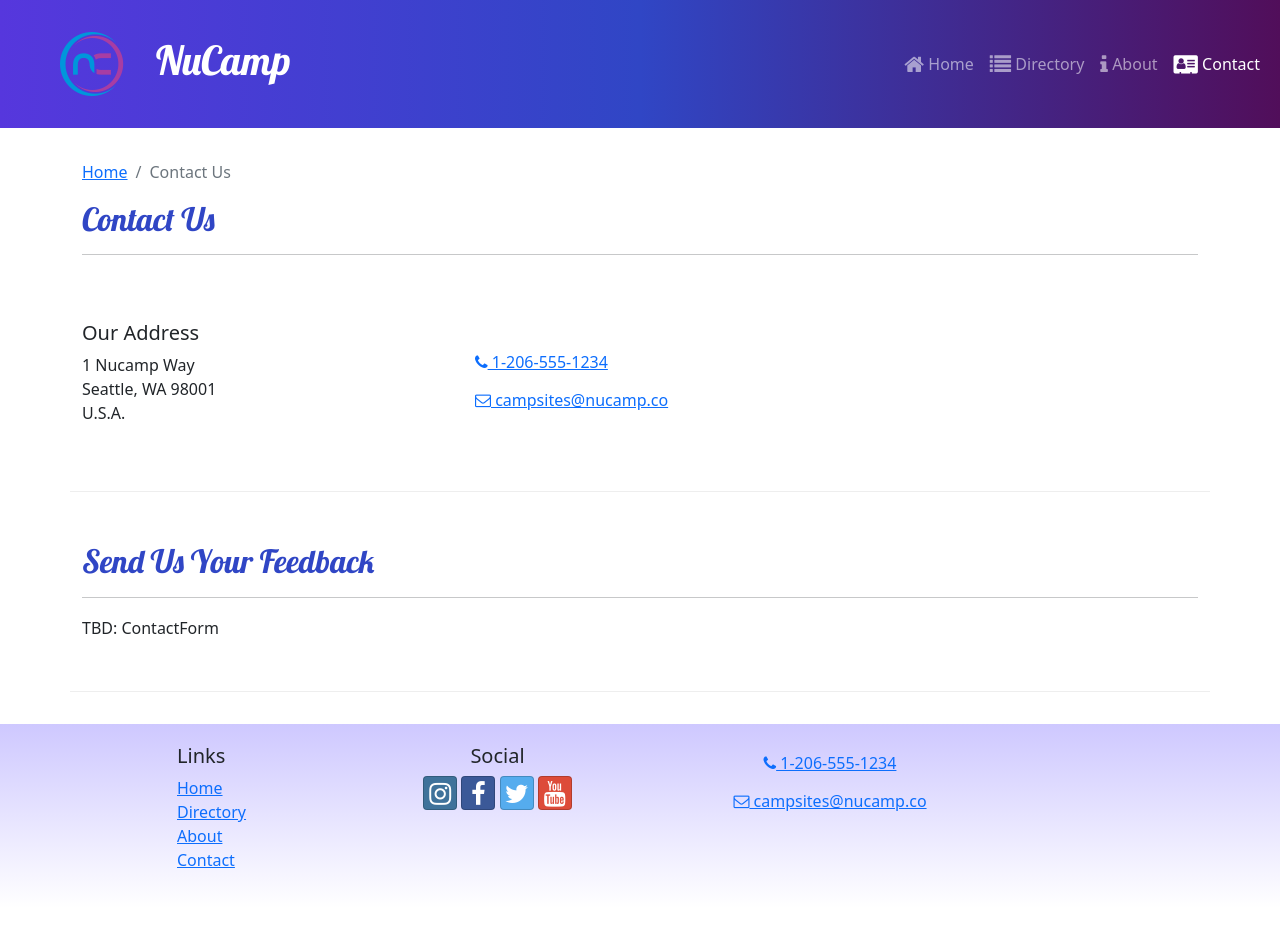
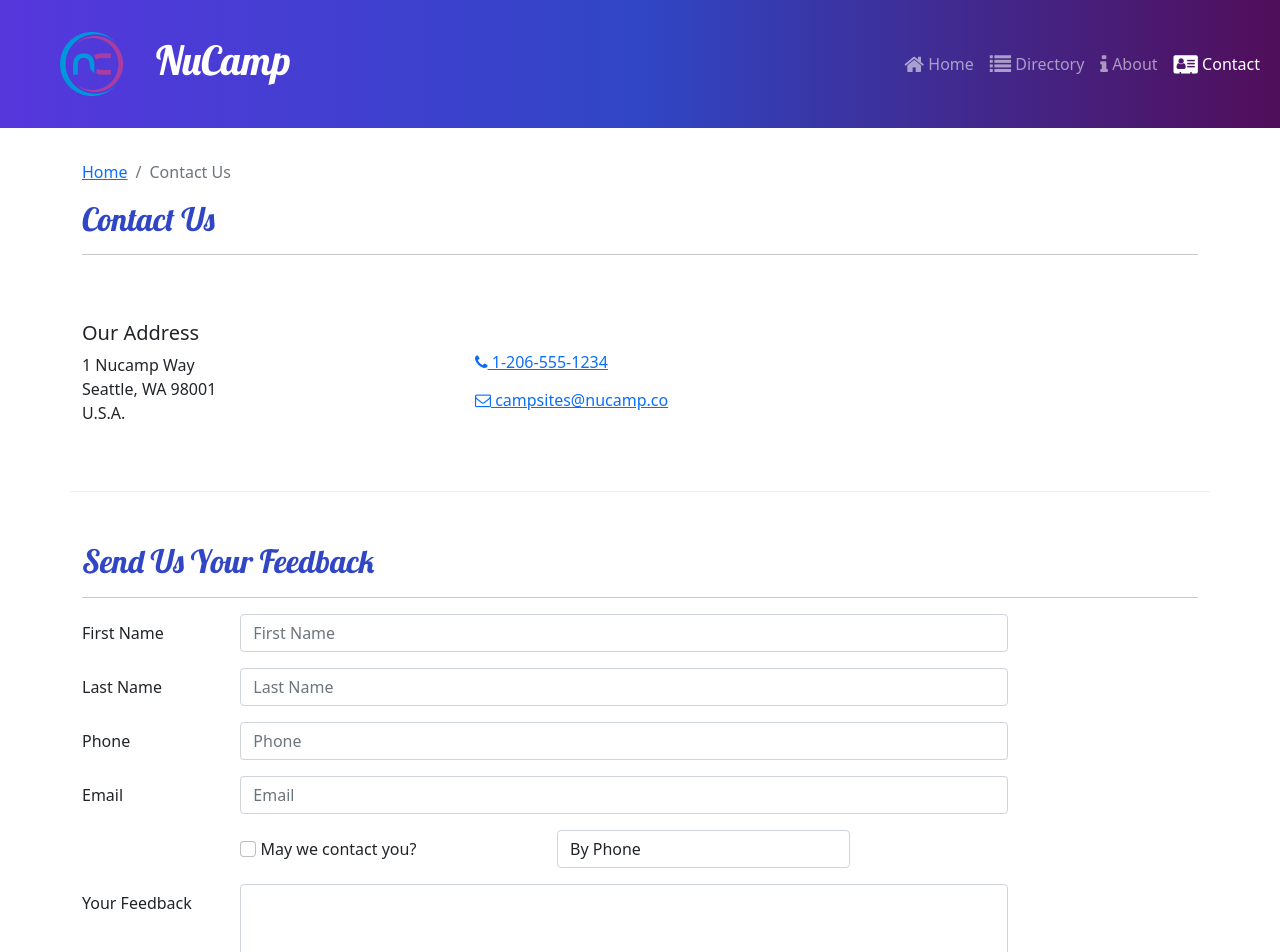
Before and after one commit to bluelegacy12/nucampsite, a React (Create React App) app: page /contact in a window 1280 px wide. Shown: the top 952 px of the page. Before the commit the page ends 908 px from the top, so only its background shows below. Built offline with nearby package versions, Linux system fonts and the light colour scheme.

Commit message:
added form label and inputs

```diff
--- /dev/null
+++ b/src/components/ContactForm.js
@@ -0,0 +1,109 @@
+import { Button, Label, Col, FormGroup } from 'reactstrap';
+import { Formik, Field, Form } from 'formik';
+
+const ContactForm = () => {
+    return (
+        <Formik
+            initialValues={{
+                firstName: "",
+                lastName: "",
+                phoneNum: "",
+                email: "",
+                agree: false,
+                contactType: "By Phone",
+                feedback: ""
+            }}
+        >
+            <Form>
+                <FormGroup row>
+                    <Label htmlFor='firstName' md='2'>
+                        First Name
+                    </Label>
+                    <Col md='10'>
+                        <Field
+                            name='firstName'
+                            placeholder='First Name'
+                            className='form-control'
+                        />
+                    </Col>
+                </FormGroup>
+                <FormGroup row>
+                    <Label htmlFor='lastName' md='2'>
+                        Last Name
+                    </Label>
+                    <Col md='10'>
+                        <Field
+                            name='lastName'
+                            placeholder='Last Name'
+                            className='form-control'
+                        />
+                    </Col>
+                </FormGroup>
+                <FormGroup row>
+                    <Label htmlFor='phoneNum' md='2'>
+                        Phone
+                    </Label>
+                    <Col md='10'>
+                        <Field
+                            name='phoneNum'
+                            placeholder='Phone'
+                            className='form-control'
+                        />
+                    </Col>
+                </FormGroup>
+                <FormGroup row>
+                    <Label htmlFor='email' md='2'>
+                        Email
+                    </Label>
+                    <Col md='10'>
+                        <Field
+                            name='email'
+                            placeholder='Email'
+                            type='email'
+                            className='form-control'
+                        />
+                    </Col>
+                </FormGroup>
+                <FormGroup row>
+                    <Label check md={{ size: 4, offset: 2 }}>
+                        <Field
+                            name='agree'
+                            type='checkbox'
+                            className='form-check-input'
+                            // brackets below inserts a space string in the label name
+                        />{' '}
+                        May we contact you?
+                    </Label>
+                    <Col md='4'>
+                        <Field
+                            name='contactType'
+                            as='select'
+                            className='form-control'
+                        >
+                            <option>By Phone</option>
+                            <option>By Email</option>
+                        </Field>
+                    </Col>
+                </FormGroup>
+                <FormGroup row>
+                    <Label htmlFor='feedback' md='2'>
+                        Your Feedback
+                    </Label>
+                    <Col md='10'>
+                        <Field
+                            name='feedback'
+                            as='textarea'
+                            rows='12'
+                            className='form-control'
+                        />
+                    </Col>
+                </FormGroup>
+                <FormGroup row>
+
+                </FormGroup>
+            </Form>
+        </Formik>
+    );
+};
+
+export default ContactForm;
--- a/src/pages/ContactPage.js
+++ b/src/pages/ContactPage.js
@@ -1,5 +1,6 @@
 import { Container, Col, Row } from 'reactstrap';
 import SubHeader from '../components/SubHeader';
+import ContactForm from '../components/ContactForm';
 
 const ContactPage = () => {
     return (
@@ -40,7 +41,7 @@
                     <hr />
                 </Col>
                 <Col md='10'>
-                    TBD: ContactForm
+                    <ContactForm />
                 </Col>
             </Row>
         </Container>
```
